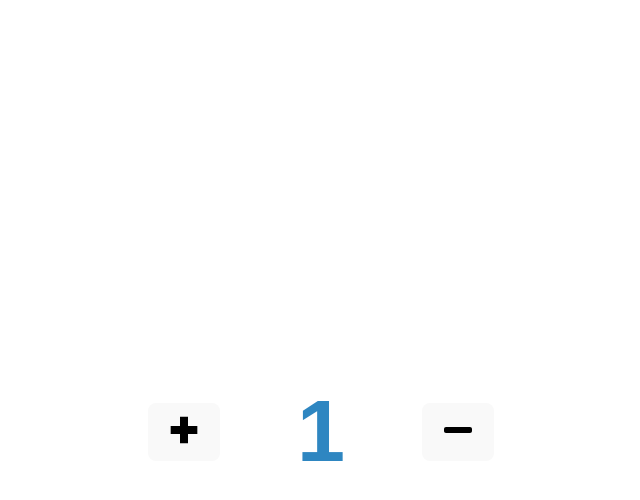
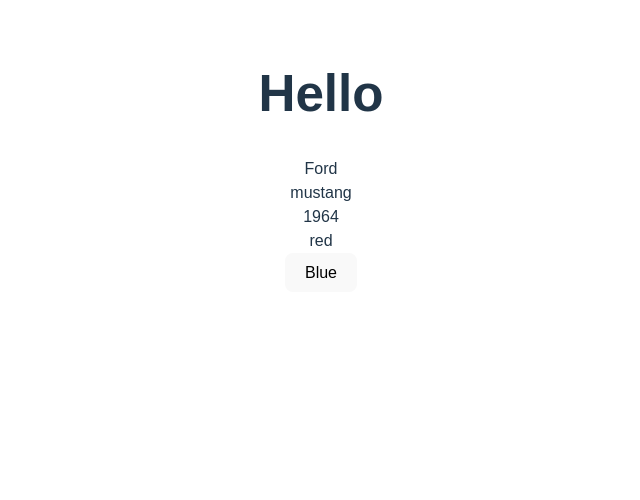
Before and after one commit to mkkapadi12/react-hooks, a React (Create React App) app: page / in a window 1280 px wide. Shown: the top 500 px of the page, without its empty margins (319-959 px from the left). Built offline with nearby package versions, Linux system fonts and the light colour scheme.

Commit message:
useSate is holds object

```diff
--- a/src/App.js
+++ b/src/App.js
@@ -1,8 +1,9 @@
 import "./App.css";
-import UseState from "./Components/UseState/useState";
+// import UseState from "./Components/UseState/useState";
+import UseStateObject from "./Components/UseState/useStateObject";
 
-function App() {
-  return <UseState />;
-}
+const App = () => {
+  return <UseStateObject />;
+};
 
 export default App;
--- /dev/null
+++ b/src/Components/UseState/useStateObject.jsx
@@ -0,0 +1,38 @@
+import React, { useState } from "react";
+
+const UseStateObject = () => {
+  const [car, setCar] = useState({
+    brand: "Ford",
+    model: "mustang",
+    year: "1964",
+    color: "red",
+  });
+
+  //   const updateState = () => {
+  //     setCar((previousState) => {
+  //       return { ...previousState, color: "blue" };
+  //     });
+  //   };
+
+  return (
+    <>
+      <h1>Hello</h1>
+      <div>{car.brand}</div>
+      <div>{car.model}</div>
+      <div>{car.year}</div>
+      <div>{car.color}</div>
+      <button
+        type="button"
+        onClick={() =>
+          setCar((ele) => {
+            return { ...ele, color: "blue" };
+          })
+        }
+      >
+        Blue
+      </button>
+    </>
+  );
+};
+
+export default UseStateObject;
```
